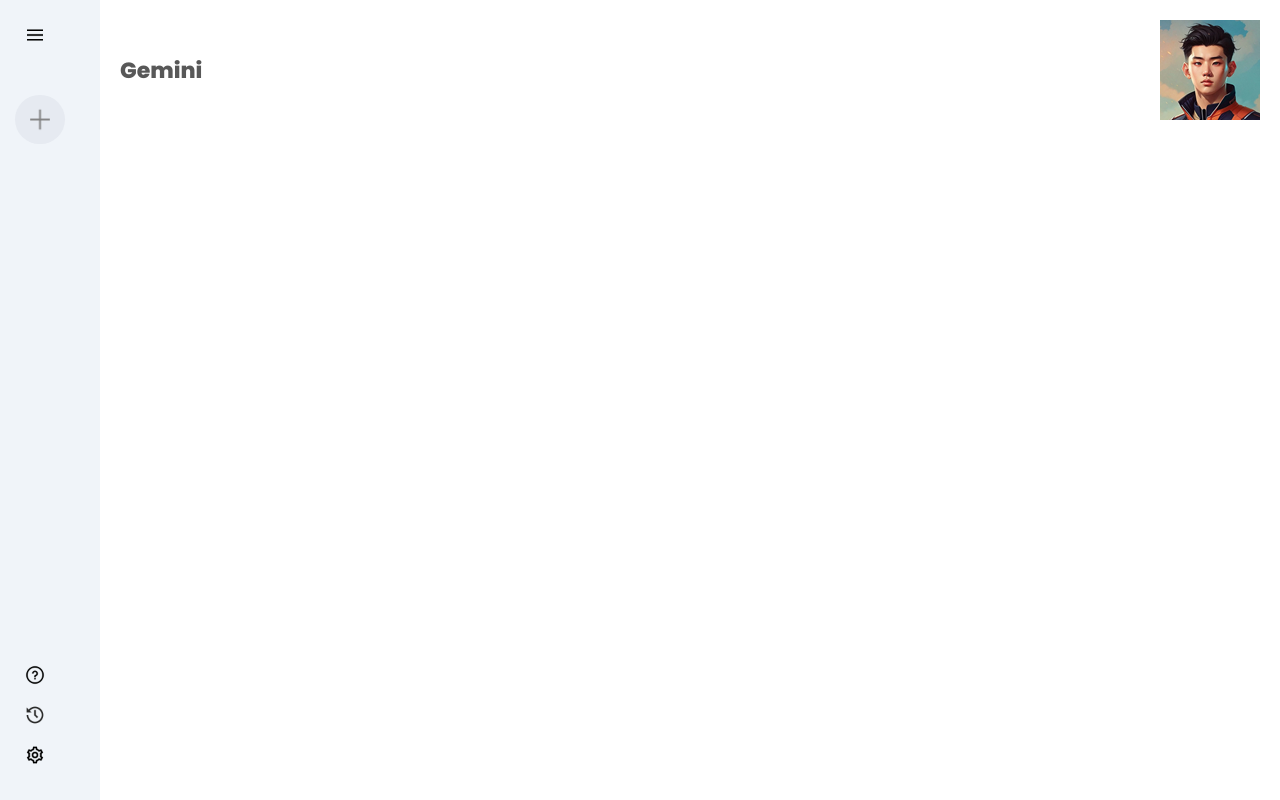
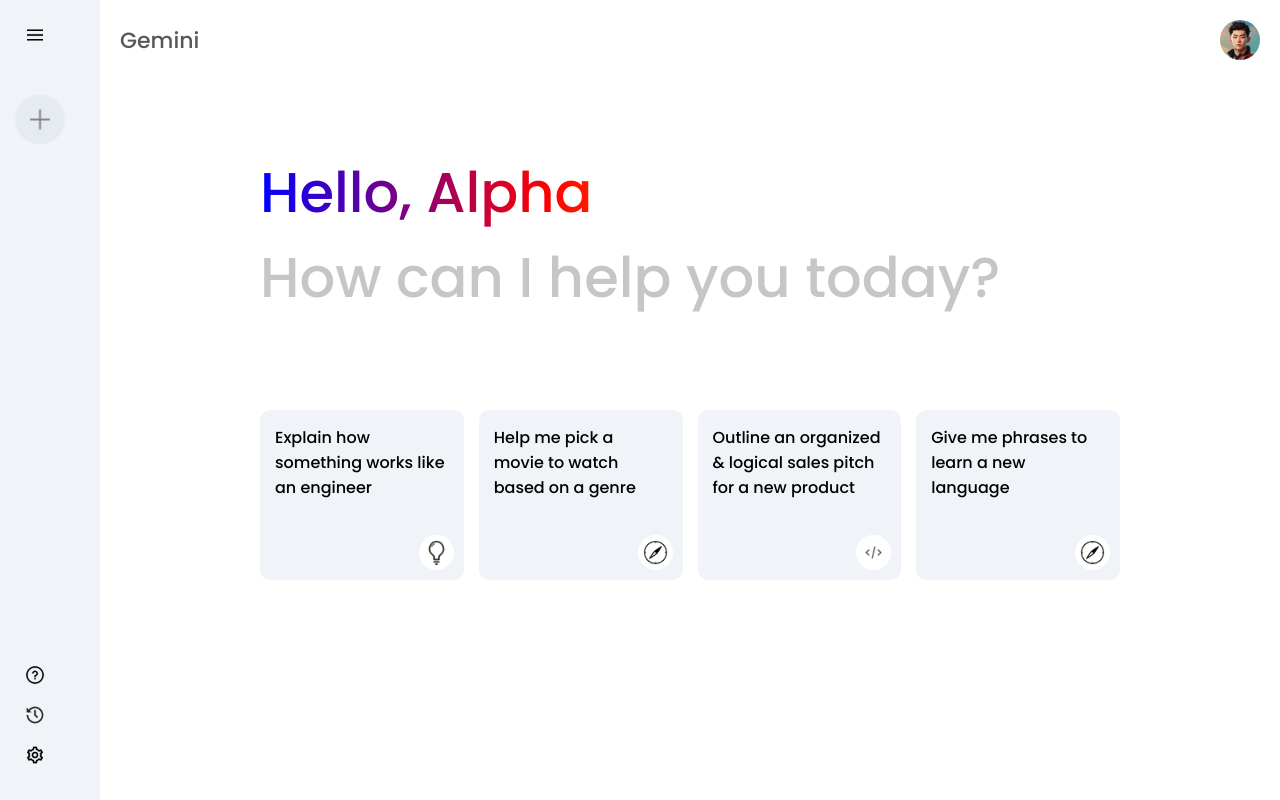
Before and after one commit to mukund-gpt/Gemini, a React (Vite) app: page / in a window 1280 px wide. Built offline with nearby package versions, Linux system fonts and the light colour scheme.

Commit message:
card added

```diff
--- a/src/components/Main/Main.css
+++ b/src/components/Main/Main.css
@@ -13,3 +13,49 @@
     padding: 20px;
     color: #585858;
 }
+.main .nav .img{
+    width: 40px;
+    border-radius: 50%;
+}
+.main-container{
+    max-width: 900px;
+    margin: auto;
+}
+
+.main .greet{
+    margin: 50px 0px;
+    font-size: 56px;
+    color: #c4c7c5;
+    font-weight: 500;
+    padding: 20px;
+}
+.main .greet .name{
+    background: linear-gradient(to right,blue, red, orange, yellow);
+    -webkit-background-clip: text;
+    background-clip: text;
+    color: transparent;
+}
+.main .cards{
+    display: grid;
+    grid-template-columns: repeat(auto-fill,minmax(180px,1fr));
+    gap: 15px;
+    padding: 20px;
+}
+.main .cards .card{
+    height: 170px;
+    background-color: #f0f4f9;
+    padding: 15px;
+    border-radius: 10px;
+    position: relative;
+    cursor: pointer;
+}
+
+.main .card img{
+    width: 35px;
+    padding: 5px;
+    position: absolute;
+    background: white;
+    border-radius: 20px;
+    bottom: 10px;
+    right: 10px;
+}
--- a/src/components/Main/Main.jsx
+++ b/src/components/Main/Main.jsx
@@ -6,7 +6,38 @@
     <div className="main">
         <div className="nav">
             <p>Gemini </p>
-            <img src={assets.user_icon} alt="" />
+            <img className='img' src={assets.user_icon} alt="" />
+        </div>
+
+        <div className="main-container">
+          <div className="greet">
+            <p className='name'><span>Hello, Alpha</span></p>
+            <p>How can I help you today?</p>
+          </div>
+
+          <div className="cards">
+            <div className="card">
+              <p>Explain how something works like an engineer</p>
+              <img src={assets.bulb_icon} alt="" />
+            </div>
+
+            <div className="card">
+              <p>Help me pick a movie to watch based on a genre</p>
+              <img src={assets.compass_icon} alt="" />
+            </div>
+
+            <div className="card">
+              <p>Outline an organized & logical sales pitch for a new product</p>
+              <img src={assets.code_icon} alt="" />
+            </div>
+
+            <div className="card">
+              <p>Give me phrases to learn a new language</p>
+              <img src={assets.compass_icon} alt="" />
+            </div>
+
+
+          </div>
         </div>
     </div>
   )
--- a/src/index.css
+++ b/src/index.css
@@ -1,4 +1,4 @@
-@import url('https://fonts.googleapis.com/css2?family=Poppins:wght@800&display=swap');
+@import url('https://fonts.googleapis.com/css2?family=Poppins:wght@500&display=swap');
 *{
   padding: 0;
   margin: 0;
```
